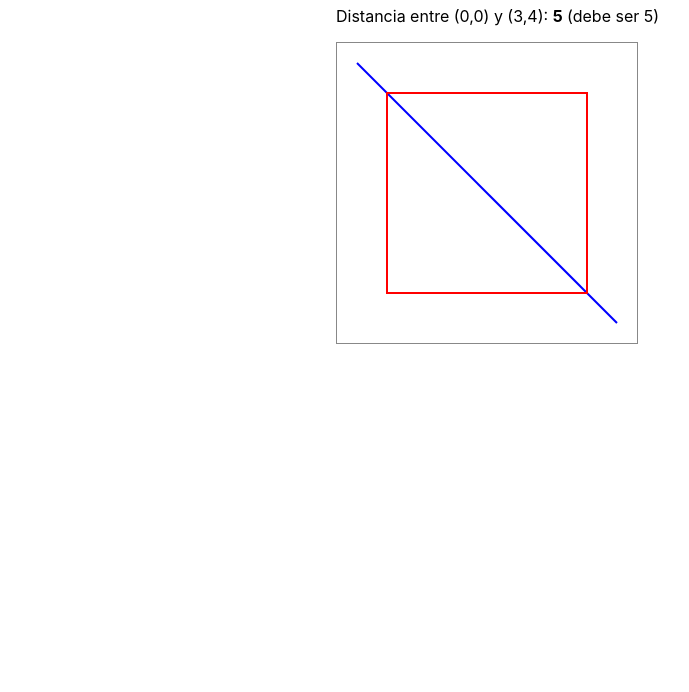
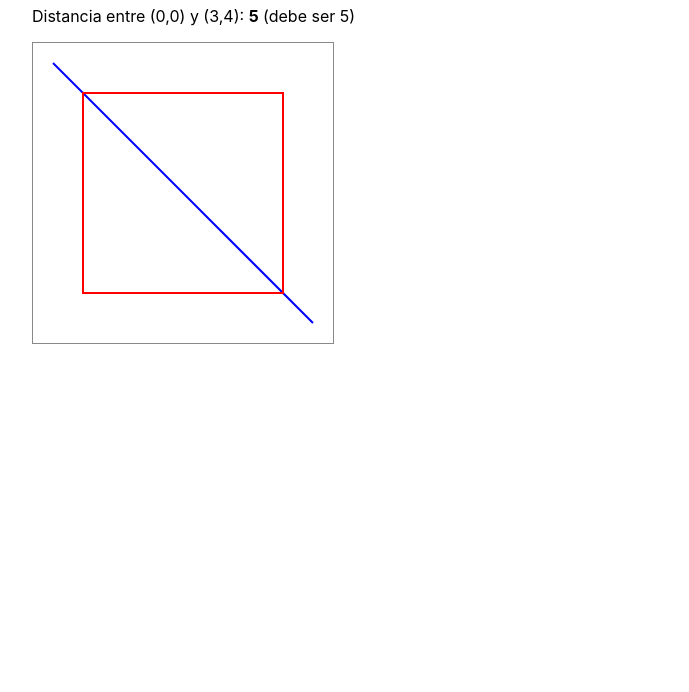
Before and after one commit to petersapa/hello-world-electron, a website built with Vite: page hello-world/index.html in a window 1280 px wide. Shown: the part 108-800 px from the top of the page, without its empty margins (0-689 px from the left). Built offline with nearby package versions, Linux system fonts and the light colour scheme.

Commit message:
Petits canvis d'estil i de l'editor

```diff
--- a/hello-world/src/index.css
+++ b/hello-world/src/index.css
@@ -1,8 +1,7 @@
 body {
-  font-family:
-    -apple-system, BlinkMacSystemFont, 'Segoe UI', Roboto, Helvetica, Arial,
-    sans-serif;
-  margin: auto;
-  max-width: 38rem;
-  padding: 2rem;
+	font-family:
+		-apple-system, BlinkMacSystemFont, 'Segoe UI', Roboto, Helvetica, Arial,
+		sans-serif;
+	margin: auto;
+	padding: 2rem;
 }
--- a/packages/geometry/src/index.ts
+++ b/packages/geometry/src/index.ts
@@ -1,8 +1,8 @@
 export interface Vec2 {
-  x: number;
-  y: number;
+	x: number;
+	y: number;
 }
 
 export function distance(a: Vec2, b: Vec2): number {
-  return Math.hypot(b.x - a.x, b.y - a.y);
+	return Math.hypot(b.x - a.x, b.y - a.y);
 }
```
Also changed, not shown: hello-world/index.html (+3 -0 lines), hello-world/src/main.ts (+11 -2 lines).
